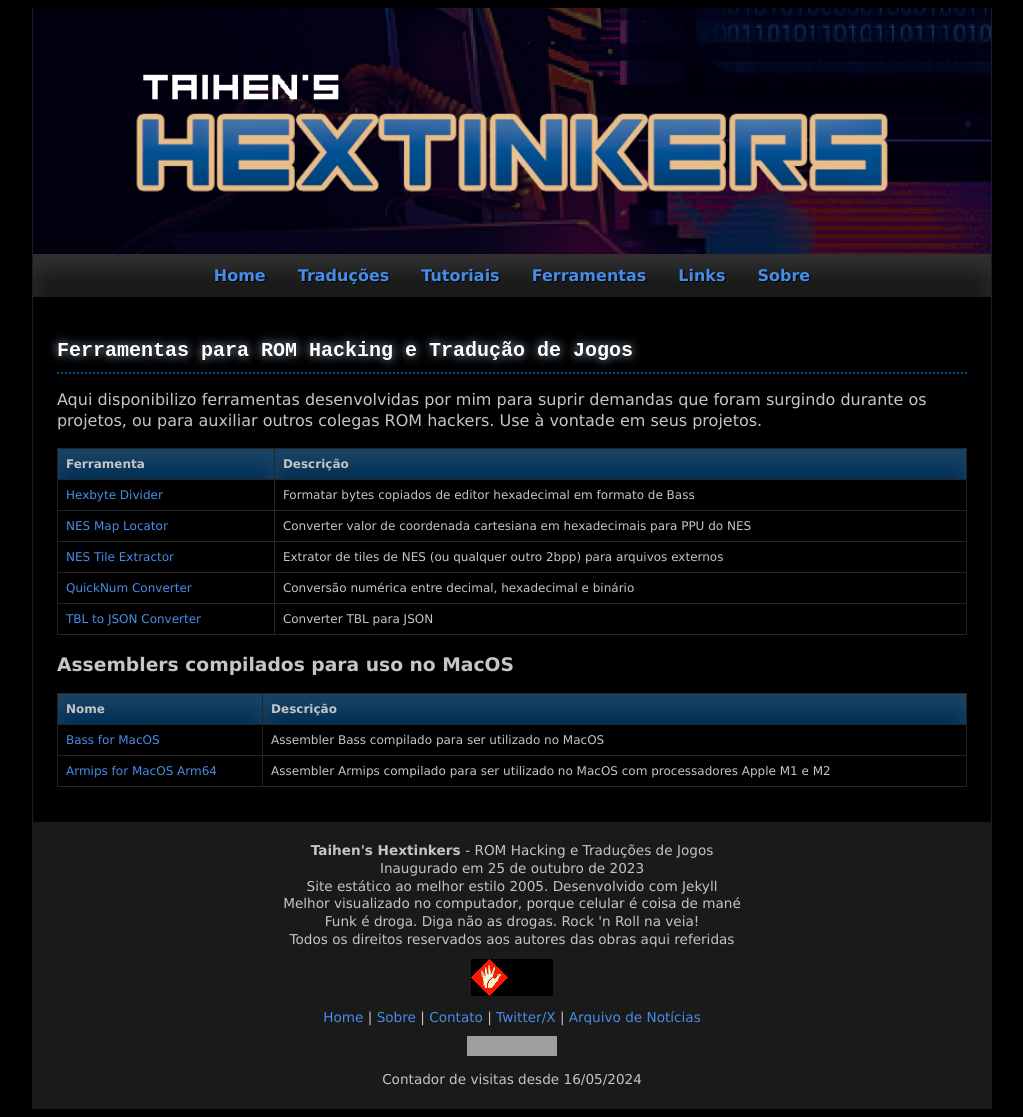
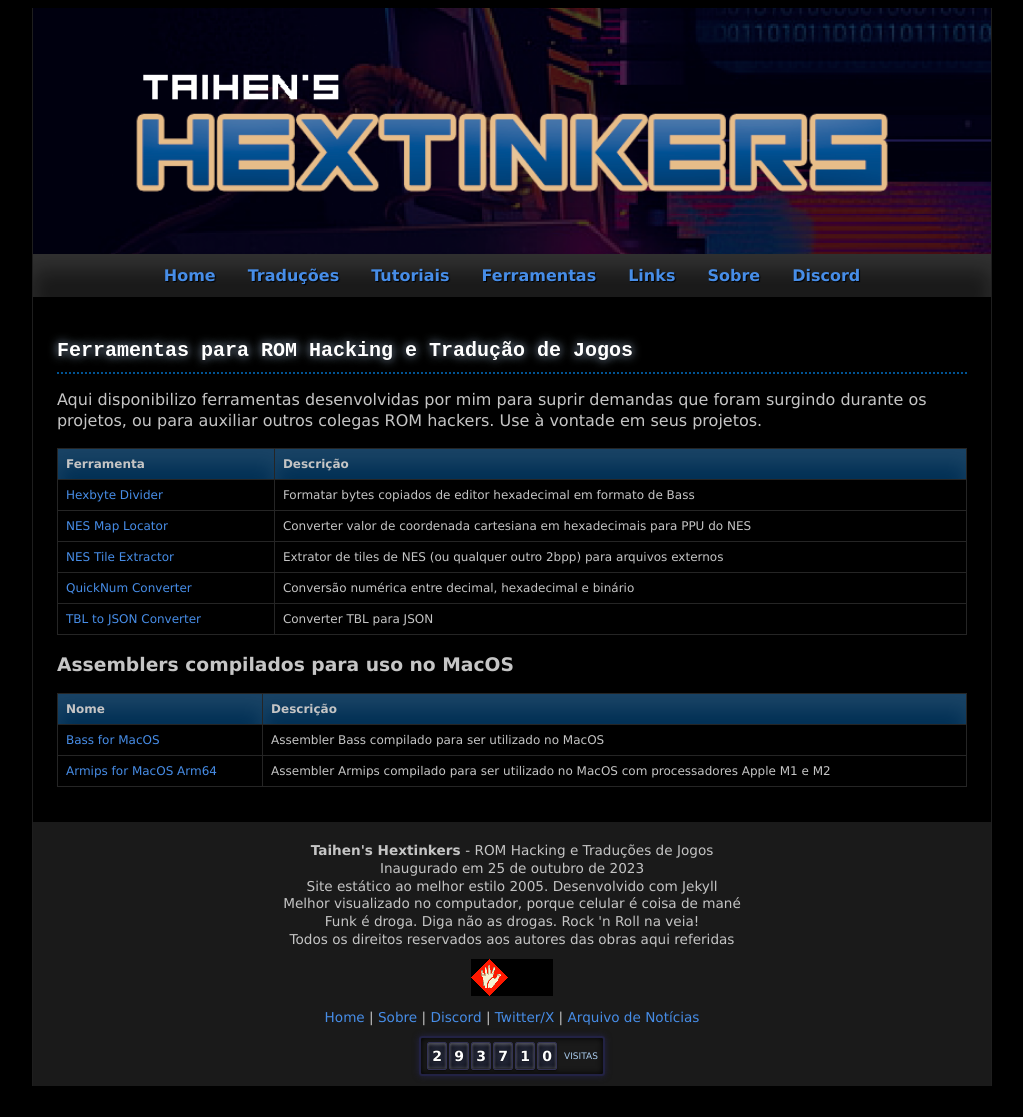
Before and after one commit to taihendarou/hextinkers, a Jekyll site: the page built from ferramentas.md, in a window 1280 px wide. Shown: the whole page, without its empty margins (128-1151 px from the left). Built offline with Jekyll 4.4.1, drawn with Linux system fonts in a browser that asks for light colours; after the commit the page ends 1094 px from its top, so only the background shows below that; grey boxes are pictures that could not be loaded.

Commit message:
Site update

```diff
--- a/_includes/footer.html
+++ b/_includes/footer.html
@@ -6,7 +6,14 @@
 		Funk é droga. Diga não as drogas. Rock 'n Roll na veia!<br>
     Todos os direitos reservados aos autores das obras aqui referidas</p>
     <img src="{{site.url}}/img/misc/gif_drogas.gif" alt=""/>
-    <p><a href="/">Home</a> | <a href="../sobre">Sobre</a> | <a href="index.html#contato">Contato</a> | <a href="https://twitter.com/TaihenDarou" target="_blank">Twitter/X</a> | <a href="/arquivo">Arquivo de Notícias</a></p>
-    <p><img alt="Endpoint Badge" src="https://img.shields.io/endpoint?url=https%3A%2F%2Fhits.dwyl.com%2Ftaihendarou%2Fhextinkersorg.json&style=plastic&label=VISITAS"></p>
-    <p>Contador de visitas desde 16/05/2024</p>
+    <p><a href="/">Home</a> | <a href="../sobre">Sobre</a> | <a href="https://discord.gg/5x7KZEqGfC" target="_blank">Discord</a> | <a href="https://twitter.com/TaihenDarou" target="_blank">Twitter/X</a> | <a href="/arquivo">Arquivo de Notícias</a></p>
+  <div class="contador-box">
+    <div class="contador-digito">2</div>
+    <div class="contador-digito">9</div>
+    <div class="contador-digito">3</div>
+    <div class="contador-digito">7</div>
+    <div class="contador-digito">1</div>
+    <div class="contador-digito">0</div>
+    <div class="contador-texto">visitas</div>
+  </div>
 </div>
--- a/_layouts/base.html
+++ b/_layouts/base.html
@@ -14,6 +14,7 @@
       <li><a href="{{site.url}}/ferramentas">Ferramentas</a></li>
       <li><a href="{{site.url}}/links">Links</a></li>
       <li><a href="{{site.url}}/sobre">Sobre</a></li>
+	  <li><a href="https://discord.gg/5x7KZEqGfC" target="_blank">Discord</a></li>
     </ul>
   </div>
   <div class="content-container">
--- a/assets/css/main.scss
+++ b/assets/css/main.scss
@@ -267,6 +267,43 @@ pre, code {
   text-align: center;
 }
 
+  .contador-box {
+    display: inline-flex;
+    align-items: center;
+
+    padding: 3px 5px;
+    border: 2px solid #224;
+    border-radius: 3px;
+    box-shadow: inset 0 0 6px #000, 0 0 6px #224;
+  }
+  .contador-digito {
+    position: relative;
+    background: radial-gradient(ellipse at center, #2a2e40 0%, #1a1d2b 60%, #0a0c14 100%);
+    color: #fff;
+    font-size: 14px;
+    font-weight: bold;
+    width: 18px;
+    height: 26px;
+    margin: 1px;
+    display: flex;
+    justify-content: center;
+    align-items: center;
+    border: 1px solid #335;
+    border-radius: 2px;
+    box-shadow:
+      inset 0 2px 3px rgba(255,255,255,0.25), /* brilho topo */
+      inset 0 -2px 3px rgba(255,255,255,0.15), /* brilho base */
+      inset 0 -1px 0 rgba(0,0,0,0.6),
+      0 1px 2px rgba(0,0,0,0.6);
+    text-shadow: 0 0 2px #000;
+  }
+  .contador-texto {
+    margin-left: 6px;
+    font-size: 9px;
+    color: #aaccee;
+    text-transform: uppercase;
+}
+
 @media screen and (max-width: 600px) {
   .menu-toggle {
     display: none; /* Esconde o checkbox */
```
Also changed, not shown: 2 other files.
